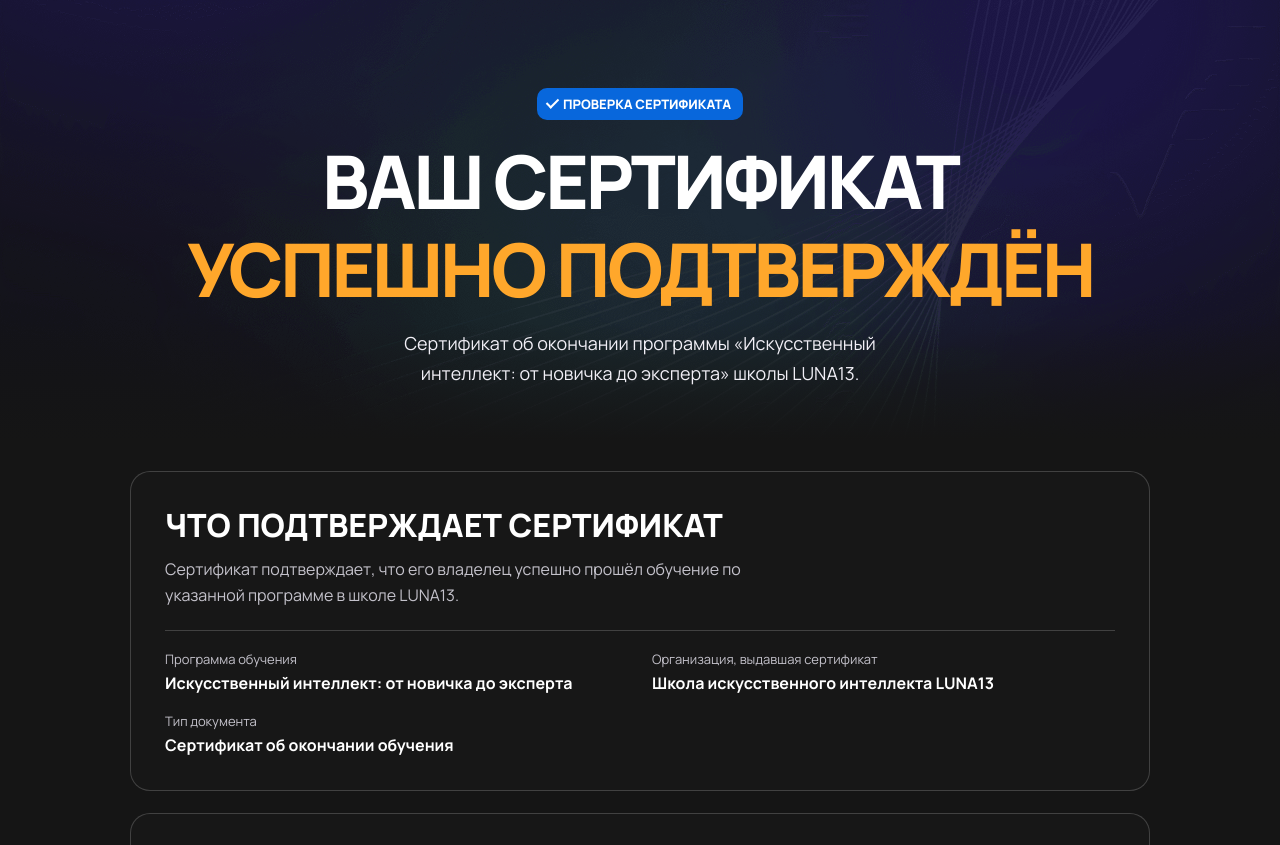
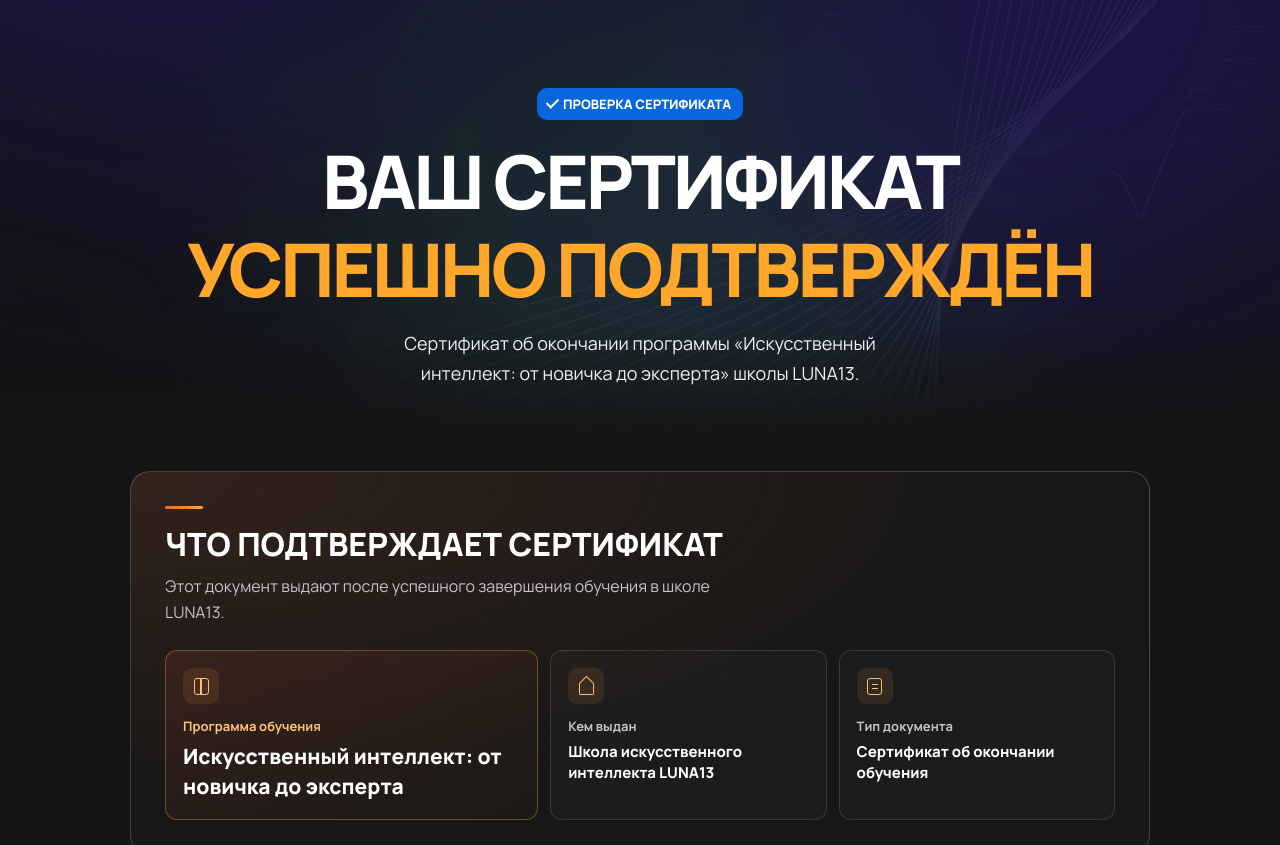
Before and after one commit to Svip-web/luna13-certificate-verification, a plain HTML site: page approve/index.html in a window 1280 px wide. Shown: the part 99-944 px from the top of the page. Drawn offline with Linux system fonts and the light colour scheme.

Commit message:
Improve certificate details layout

```diff
--- a/approve/index.html
+++ b/approve/index.html
@@ -56,11 +56,48 @@
     .program { max-width: 48ch; margin: 21px auto 0; color: #f1eff6; font-size: clamp(15px, 1.6vw, 18px); line-height: 1.65; text-wrap: balance; }
     .certificate-section { width: min(1020px, 100%); margin: 0 auto; padding: clamp(18px, 3vw, 34px); border: 1px solid var(--line); border-radius: 20px; background: var(--surface); }
     .certificate-section h2 { margin: 0; font-size: clamp(21px, 3vw, 32px); font-weight: 800; line-height: 1.2; text-transform: uppercase; }
-    .details { margin-bottom: 22px; }
-    .details p { max-width: 66ch; margin: 13px 0 0; color: var(--muted); line-height: 1.6; }
-    .details-list { display: grid; grid-template-columns: repeat(2, minmax(0, 1fr)); gap: 17px 24px; margin: 22px 0 0; padding-top: 19px; border-top: 1px solid var(--line); }
-    .details-list dt { color: var(--muted); font-size: 13px; }
-    .details-list dd { margin: 4px 0 0; font-weight: 700; line-height: 1.4; }
+    .details {
+      margin-bottom: 22px;
+      background: radial-gradient(ellipse at top left, #33231b, transparent 62%), var(--surface);
+    }
+    .details-heading::before {
+      content: "";
+      display: block;
+      width: 38px;
+      height: 3px;
+      margin-bottom: 16px;
+      border-radius: 3px;
+      background: var(--gradient);
+    }
+    .details-heading p { max-width: 60ch; margin: 11px 0 0; color: var(--muted); line-height: 1.6; }
+    .details-list {
+      display: grid;
+      grid-template-columns: 1.35fr 1fr 1fr;
+      gap: 12px;
+      margin: 25px 0 0;
+    }
+    .detail-item { min-width: 0; padding: 17px; border: 1px solid #ffffff20; border-radius: 12px; background: #ffffff06; }
+    .detail-program { border-color: #ffb55b52; background: linear-gradient(145deg, #fe5f341a, #ffa72b06); }
+    .detail-item dt { color: var(--muted); font-size: 13px; font-weight: 700; line-height: 1.4; }
+    .detail-program dt { color: #ffc279; }
+    .detail-item dd { margin: 5px 0 0; font-size: 15px; font-weight: 750; line-height: 1.45; }
+    .detail-program dd { font-size: clamp(17px, 2vw, 21px); font-weight: 800; }
+    .detail-icon {
+      position: relative;
+      display: grid;
+      place-items: center;
+      width: 36px;
+      height: 36px;
+      margin-bottom: 13px;
+      border-radius: 9px;
+      color: #ffbd73;
+      background: #ffab4d19;
+    }
+    .detail-icon::before { content: ""; width: 15px; height: 17px; border: 1.5px solid currentColor; border-radius: 3px; }
+    .icon-book::after { content: ""; position: absolute; width: 1.5px; height: 15px; background: currentColor; }
+    .icon-school::before { height: 11px; margin-top: 6px; border-top: 0; border-radius: 0 0 2px 2px; }
+    .icon-school::after { content: ""; position: absolute; top: 10px; width: 11px; height: 11px; border-top: 1.5px solid; border-left: 1.5px solid; transform: rotate(45deg); }
+    .icon-document::after { content: ""; position: absolute; width: 6px; height: 5px; border-block: 1.5px solid; }
     .certificate-image { display: block; width: 100%; height: auto; margin-top: 22px; border-radius: 10px; }
     .certificate-actions { display: flex; justify-content: center; margin-top: 22px; }
     .button { display: inline-flex; align-items: center; justify-content: center; gap: 14px; min-height: 52px; padding: 12px 24px; border-radius: 10px; background: var(--gradient); color: #171717; font-size: 14px; font-weight: 800; text-align: center; text-decoration: none; text-transform: uppercase; }
@@ -80,6 +117,8 @@
     .payments { display: block; width: 80px; height: auto; margin-top: 5px; }
     @media (max-width: 850px) {
       .footer-inner { grid-template-columns: repeat(2, minmax(0, 1fr)); }
+      .details-list { grid-template-columns: repeat(2, minmax(0, 1fr)); }
+      .detail-program { grid-column: 1 / -1; }
     }
     @media (max-width: 680px) {
       .header-inner { flex-direction: column; align-items: flex-start; gap: 13px; padding-block: 20px 12px; }
@@ -90,11 +129,16 @@
       .result-label { margin-bottom: 17px; }
       .program { margin-top: 15px; }
       .certificate-section { border-radius: 14px; }
-      .details-list { grid-template-columns: 1fr; }
       .certificate-image { margin-top: 14px; border-radius: 5px; }
       .certificate-actions { margin-top: 15px; }
       .button { width: 100%; font-size: 12px; padding-inline: 12px; }
       .footer-inner { grid-template-columns: 1fr; }
+    }
+    @media (max-width: 480px) {
+      .details-list { grid-template-columns: 1fr; margin-top: 19px; }
+      .detail-item { position: relative; padding: 14px 14px 14px 62px; }
+      .detail-item dd { margin-top: 3px; }
+      .detail-icon { position: absolute; top: 14px; left: 14px; margin-bottom: 0; }
     }
   </style>
 </head>
@@ -120,12 +164,23 @@
         <p class="program">Сертификат об окончании программы «Искусственный интеллект: от новичка до эксперта» школы LUNA13.</p>
       </section>
       <section class="certificate-section details" aria-labelledby="details-title">
-        <h2 id="details-title">Что подтверждает сертификат</h2>
-        <p>Сертификат подтверждает, что его владелец успешно прошёл обучение по указанной программе в школе LUNA13.</p>
+        <div class="details-heading">
+          <h2 id="details-title">Что подтверждает сертификат</h2>
+          <p>Этот документ выдают после успешного завершения обучения в школе LUNA13.</p>
+        </div>
         <dl class="details-list">
-          <div><dt>Программа обучения</dt><dd>Искусственный интеллект: от новичка до эксперта</dd></div>
-          <div><dt>Организация, выдавшая сертификат</dt><dd>Школа искусственного интеллекта LUNA13</dd></div>
-          <div><dt>Тип документа</dt><dd>Сертификат об окончании обучения</dd></div>
+          <div class="detail-item detail-program">
+            <dt><span class="detail-icon icon-book" aria-hidden="true"></span>Программа обучения</dt>
+            <dd>Искусственный интеллект: от новичка до эксперта</dd>
+          </div>
+          <div class="detail-item">
+            <dt><span class="detail-icon icon-school" aria-hidden="true"></span>Кем выдан</dt>
+            <dd>Школа искусственного интеллекта LUNA13</dd>
+          </div>
+          <div class="detail-item">
+            <dt><span class="detail-icon icon-document" aria-hidden="true"></span>Тип документа</dt>
+            <dd>Сертификат об окончании обучения</dd>
+          </div>
         </dl>
       </section>
       <section class="certificate-section" aria-labelledby="certificate-title">
```
